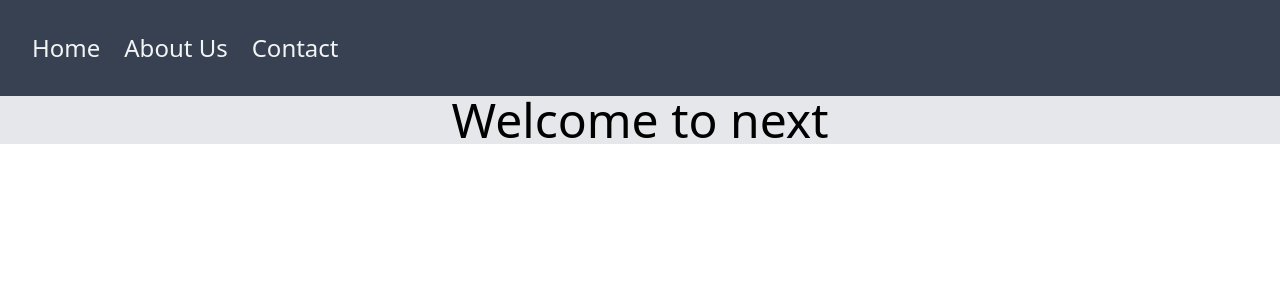
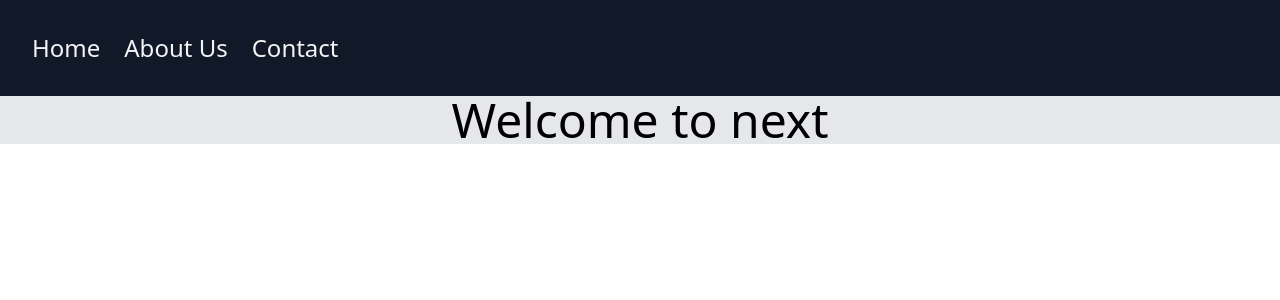
Before and after one commit to atroopa/first-nextjs-work, a Next.js app: page / in a window 1280 px wide. Shown: the top 300 px of the page. Built offline with nearby package versions, Linux system fonts and the light colour scheme.

Commit message:
navbar finish

```diff
--- a/components/Nav.js
+++ b/components/Nav.js
@@ -3,9 +3,7 @@ import Link from 'next/link'
 
 const Nav = () => {
   return (
-
-
-        <ul className='text-2xl flex py-8 px-8 bg-gray-700' >
+        <ul className='text-2xl flex py-8 px-8 bg-gray-900' >
             <li className="mr-6">
                 <Link className="text-gray-100 hover:text-gray-500" href="/">Home</Link>
             </li>
@@ -16,9 +14,6 @@ const Nav = () => {
                 <Link className="text-gray-100 hover:text-gray-500" href="/contact">Contact</Link>
             </li>
         </ul>
-
-
-
   )
 }
 
```
